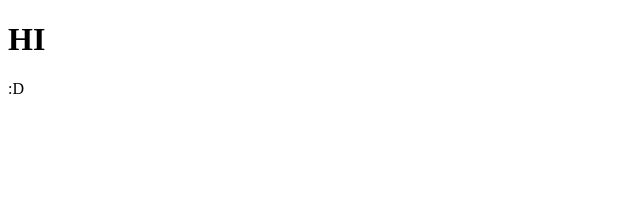
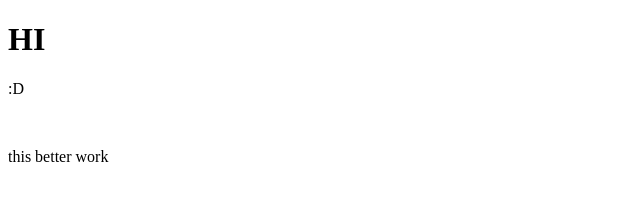
Before and after one commit to sleepykairo/sleepykairo.github.io, a plain HTML site: page index.html in a window 1280 px wide. Shown: the whole page, without its empty margins (0-640 px from the left). Drawn offline with Linux system fonts and the light colour scheme.

Commit message:
this better work pt.2

```diff
--- a/index.html
+++ b/index.html
@@ -3,5 +3,7 @@
 <body>
 <h1>HI</h1>
 <p>:D</p>
+<br>
+<p>this better work</p>
 </body>
 </html>
```
